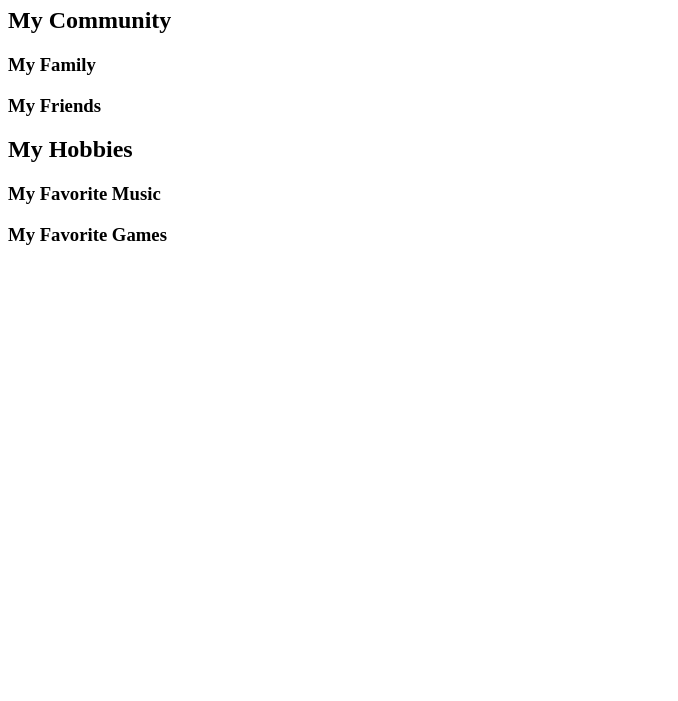
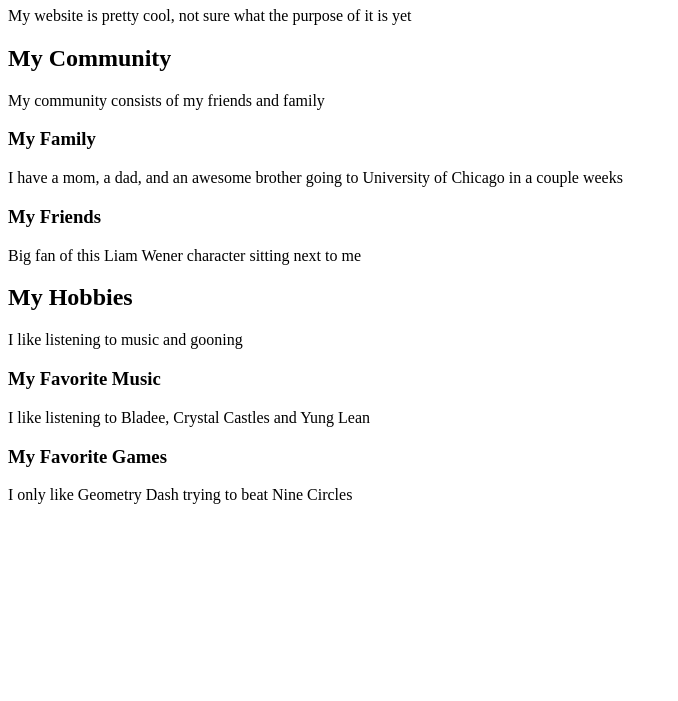
Before and after one commit to justinsonson/justinsonson.github.io, a plain HTML site: page index.html in a window 1280 px wide. Shown: the part 99-800 px from the top of the page, without its empty margins (0-678 px from the left). Drawn offline with Linux system fonts and the light colour scheme.

Commit message:
more details

```diff
--- a/index.html
+++ b/index.html
@@ -6,13 +6,13 @@
     <title>Document</title>
 </head>
 <body>
-    i hate clankers
+   How's it going this website belongs to Justin Son
 </body>
-<h1>My Peresonal Website</h1>
-<h2>My Community</h2>
-<h3>My Family</h3>
-<h3>My Friends</h3>
-<h2>My Hobbies</h2>
-<h3>My Favorite Music</h3>
-<h3>My Favorite Games</h3>
+<h1>My Peresonal Website</h1> <p>My website is pretty cool, not sure what the purpose of it is yet</p>
+<h2>My Community</h2><p>My community consists of my friends and family</p>
+<h3>My Family</h3><p>I have a mom, a dad, and an awesome brother going to University of Chicago in a couple weeks</p>
+<h3>My Friends</h3><p>Big fan of this Liam Wener character sitting next to me</p>
+<h2>My Hobbies</h2><p>I like listening to music and gooning</p>
+<h3>My Favorite Music</h3><p>I like listening to Bladee, Crystal Castles and Yung Lean</p>
+<h3>My Favorite Games</h3><p>I only like Geometry Dash trying to beat Nine Circles</p>
 </html>
```
